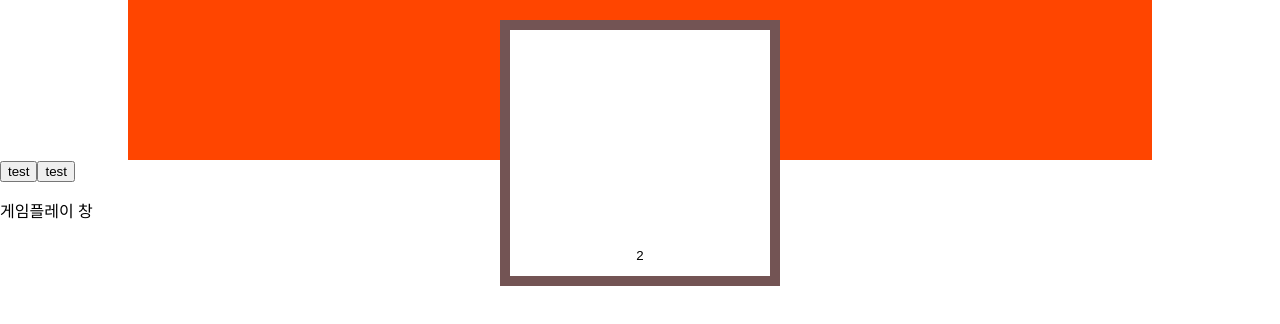
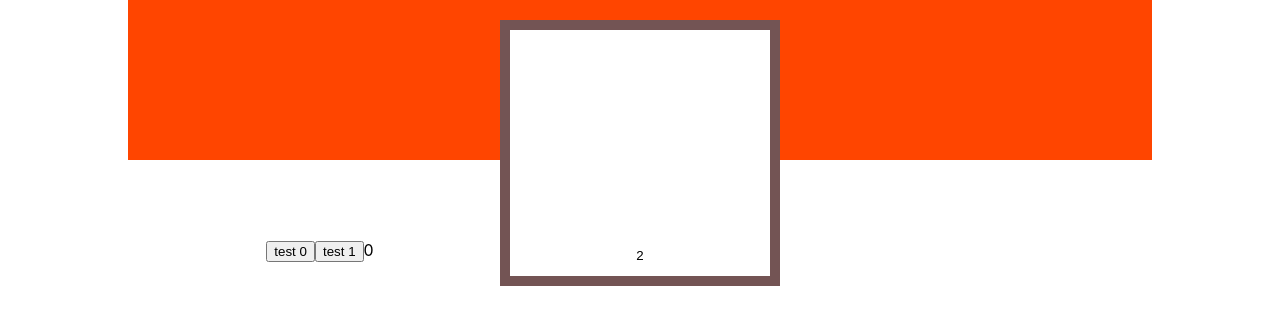
Before and after one commit to coldean/React, a React (Create React App) app in the folder personal-test-1/: page /laddergame in a window 1280 px wide. Shown: the top 324 px of the page. Built offline with nearby package versions, Linux system fonts and the light colour scheme.

Commit message:
make ladder vertical, but can't do horizontal

```diff
--- a/personal-test-1/src/components/LadderGameLadder.js
+++ b/personal-test-1/src/components/LadderGameLadder.js
@@ -1,9 +1,45 @@
-import { useState, useCallback } from "react";
+import { React, useState, useCallback, useEffect } from "react";
 import LadderGameCount from "./LadderGameCount";
 import LadderGameSelect from "./LadderGameSelect";
+import "./LadderGameLadder.scss";
 
-const LadderGameLadder = () => {
-  return <p>게임플레이 창</p>;
+const LadderGameLadder = ({ count, buttons, selectedButton }) => {
+  const [verLadder, setVerLadder] = useState([]);
+  const [horLadder, setHorLadder] = useState([]);
+
+  useEffect(() => {
+    const newVerLadder = [];
+    const newHorLadder = [];
+
+    for (let i = 0; i < count; i++) {
+      newVerLadder.push({ id: i });
+      //newHorLadder.push({ id: i });
+    }
+    for (let i = 0; i < 4; i++) {
+      //newVerLadder.push({ id: i });
+      newHorLadder.push({ id: i });
+    }
+
+    setVerLadder(newVerLadder);
+    setHorLadder(newHorLadder);
+  }, [count]);
+
+  return (
+    <div className="LadderGameLadder-Main-Horizontal">
+      <>
+        {horLadder.map(({ id }) => {
+          <div className="LadderGameLadder-Main-Vertical">
+            {verLadder.map(({ id }) => (
+              <>
+                <div className="Ladder-Vertical">test</div>
+                <div className="Ladder-Horizontal">test</div>
+              </>
+            ))}
+          </div>;
+        })}
+      </>
+    </div>
+  );
 };
 
 export default LadderGameLadder;
--- /dev/null
+++ b/personal-test-1/src/components/LadderGameLadder.scss
@@ -0,0 +1,27 @@
+.LadderGameLadder-Main-Vertical {
+  display: flex;
+  margin-left: 20vw;
+}
+
+.LadderGameLadder-Main-Horizontal {
+  display: flex;
+  margin-left: 20vw;
+}
+
+.Ladder-Vertical {
+  //border-left: thick solid #32a1ce;
+  width: 0.5vw;
+  height: 10vh;
+
+  background-color: black;
+  color: white;
+}
+
+.Ladder-Horizontal {
+  width: 5vw;
+  height: 0.5vw;
+  margin-left: 0vw;
+  margin-top: 10vh;
+  background-color: black;
+  color: white;
+}
--- a/personal-test-1/src/components/LadderGameSelect.js
+++ b/personal-test-1/src/components/LadderGameSelect.js
@@ -1,27 +1,39 @@
 import { useState, useEffect } from "react";
 import LadderGameLadder from "./LadderGameLadder";
+import "./LadderGameSelect.scss";
 
 const LadderGameSelect = ({ count }) => {
   const [buttons, setButtons] = useState([]);
-  const [counts, setCounts] = useState(0);
+  const [selectedButton, setSelectedButton] = useState(0);
 
   useEffect(() => {
     const newButtons = [];
     for (let i = 0; i < count; i++) {
-      newButtons.push({ id: i, name: "test" });
+      newButtons.push({ id: i, name: "test " + i });
     }
     setButtons(newButtons);
   }, [count]);
 
+  const onClick = (id) => () => {
+    setSelectedButton(id);
+  };
+
   return (
-    <div>
+    <div className="LadderGameSelect-Main">
       <div>
         {buttons.map(({ id, name }) => (
-          <button key={id}>{name}</button>
+          <button key={id} onClick={onClick(id)}>
+            {name}
+          </button>
         ))}
+        {selectedButton}
       </div>
       <div>
-        <LadderGameLadder />
+        <LadderGameLadder
+          count={count}
+          buttons={buttons}
+          selectedButton={selectedButton}
+        />
       </div>
     </div>
   );
--- /dev/null
+++ b/personal-test-1/src/components/LadderGameSelect.scss
@@ -0,0 +1,9 @@
+.LadderGameSelect-Main {
+  //position: absolute;
+  display: block;
+  width: 80vw;
+  height: 30vh;
+  margin-left: -15vw;
+  margin-top: 10vh;
+  //text-align: center;
+}
--- a/personal-test-1/src/pages/LadderGame.js
+++ b/personal-test-1/src/pages/LadderGame.js
@@ -2,6 +2,7 @@ import { useState, useCallback, useEffect } from "react";
 import LadderGameSelect from "../components/LadderGameSelect";
 import LadderGameLadder from "../components/LadderGameLadder";
 import LadderGameCount from "../components/LadderGameCount";
+import "./LadderGame.scss";
 
 const LadderGame = () => {
   const [count, setCount] = useState(2);
@@ -11,9 +12,9 @@ const LadderGame = () => {
   });
   console.log("called LadderGame, Count = ", { count });
   return (
-    <div>
-      <LadderGameCount editCount={editCount} />
-      <LadderGameSelect count={count} />
+    <div className="LadderGame-Main">
+      <LadderGameCount className="LadderGameCount-Main" editCount={editCount} />
+      <LadderGameSelect className="LadderGameSelect-Main" count={count} />
     </div>
   );
 };
--- /dev/null
+++ b/personal-test-1/src/pages/LadderGame.scss
@@ -0,0 +1,17 @@
+.LadderGame-Main {
+  margin-left: auto;
+  margin-right: auto;
+  text-align: center;
+  position: relative;
+}
+
+.LadderGameCount-Main {
+  margin-top: auto;
+  margin-left: auto;
+  margin-right: auto;
+}
+
+.LadderGameSelect-Main {
+  //margin-left: auto;
+  //margin-right: auto;
+}
```
